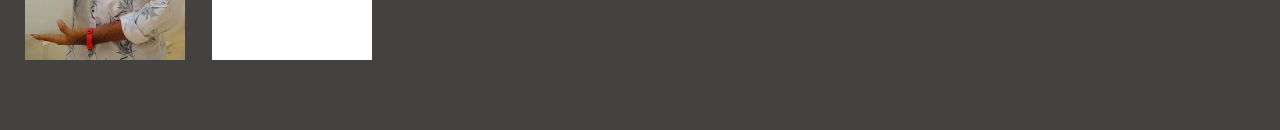
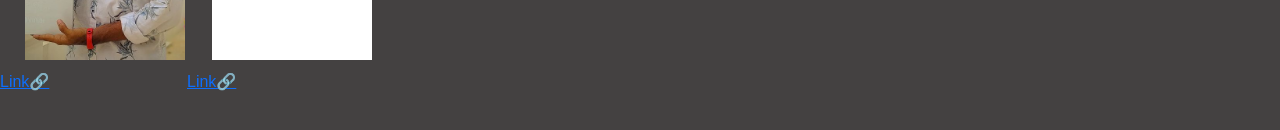
Before and after one commit to NobelRoyP/ADSiWALL-REACT-APP, a React (Create React App) app: page / in a window 1280 px wide. Shown: the part 260-390 px from the top of the page. Built offline with nearby package versions, Linux system fonts and the light colour scheme.

Commit message:
Update Home.js

```diff
--- a/src/components/Home.js
+++ b/src/components/Home.js
@@ -11,6 +11,7 @@ export class Home extends Component {
                         Images.map((Image)=>(
                          <div className="imgvid">
                             <a href={Image.link}><img src={Image.imgsrc} alt={Image.title} key={Image.id}/></a>
+                            <a href={Image.link}><div className="link">Link🔗</div></a>
                          </div>
                         ))
                     }
```
